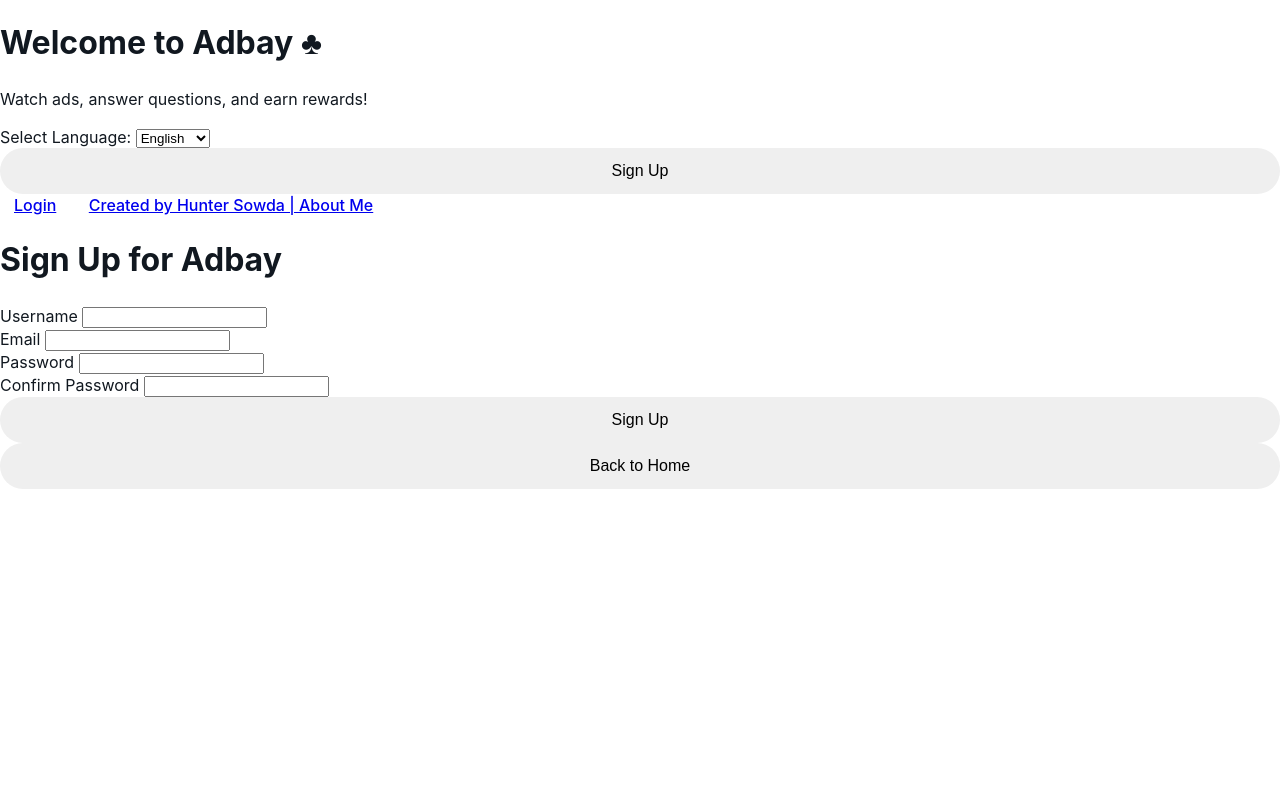
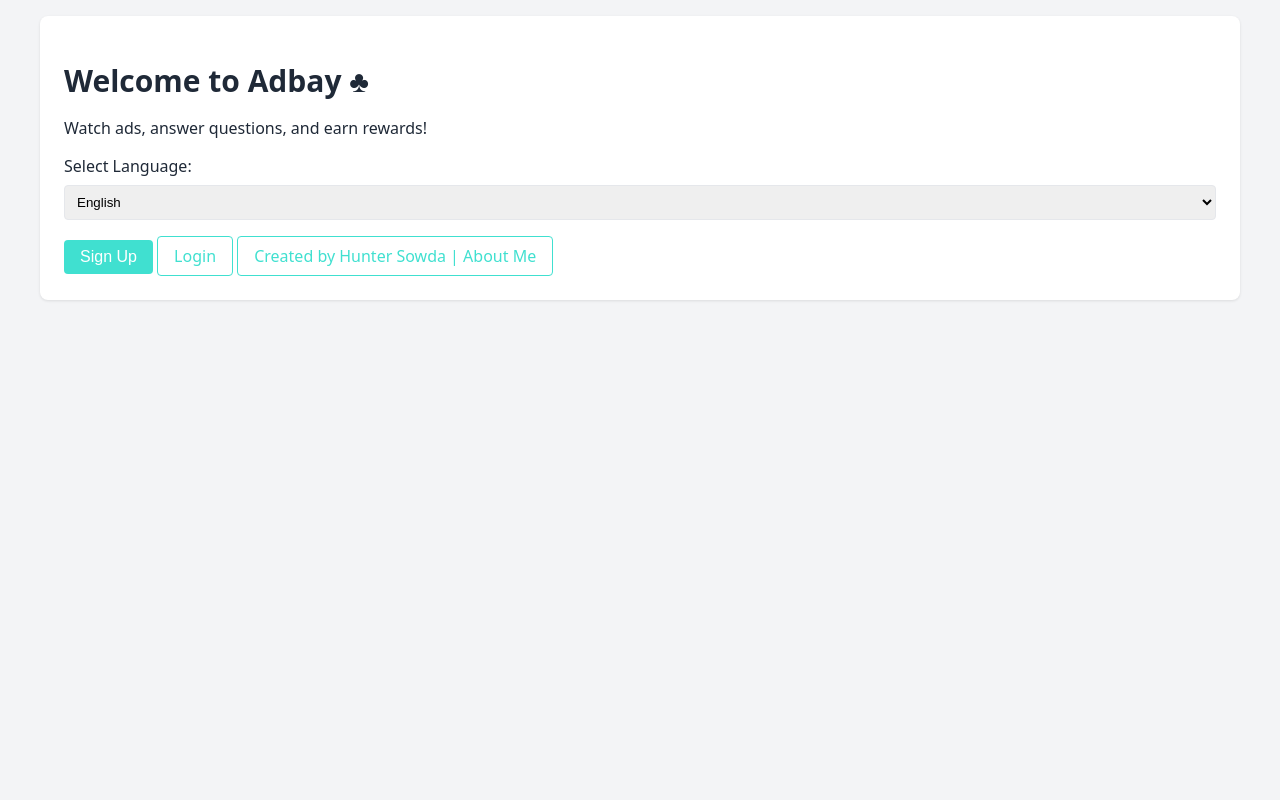
Before and after one commit to hsowda/10282024_1, a Flask app: template templates/index.html in a window 1280 px wide. Run offline with Flask 3, Linux system fonts and the light colour scheme; the template is opened without the code that fills it, so the values that code supplies are empty.

Commit message:
Restored to 'c72aae33575115ca250af9ce8b3fe57a2997a0f5'

```diff
--- a/app.py
+++ b/app.py
@@ -13,7 +13,7 @@ db = SQLAlchemy(model_class=Base)
 app = Flask(__name__)
 login_manager = LoginManager()
 login_manager.init_app(app)
-login_manager.login_view = 'auth'
+login_manager.login_view = 'login'
 login_manager.login_message = 'Please log in to access this page.'
 
 # Configuration
@@ -41,44 +41,38 @@ for lang in ['en', 'es', 'fr']:
 def index():
     if current_user.is_authenticated:
         return redirect(url_for('dashboard'))
-    return redirect(url_for('auth'))
-
-@app.route('/auth')
-def auth():
-    if current_user.is_authenticated:
-        return redirect(url_for('dashboard'))
-    return render_template('auth.html')
+    return render_template('index.html')
 
 @app.route('/dashboard')
 @login_required
 def dashboard():
     return render_template('dashboard.html')
 
-@app.route('/login', methods=['POST'])
+@app.route('/login', methods=['GET', 'POST'])
 def login():
     from models import User
     if current_user.is_authenticated:
         return redirect(url_for('dashboard'))
 
-    email = request.form['email']
-    password = request.form['password']
-    user = User.query.filter_by(email=email).first()
+    if request.method == 'POST':
+        email = request.form['email']
+        password = request.form['password']
+        user = User.query.filter_by(email=email).first()
 
-    if user and check_password_hash(user.password_hash, password):
-        remember = 'remember' in request.form
-        login_user(user, remember=remember)
-        return redirect(url_for('dashboard'))
-    else:
-        flash('Invalid email or password.')
+        if user and check_password_hash(user.password_hash, password):
+            login_user(user)
+            return redirect(url_for('dashboard'))
+        else:
+            flash('Invalid email or password.')
 
-    return redirect(url_for('auth'))
+    return render_template('login.html')
 
 @app.route('/logout', methods=['POST'])
 @login_required
 def logout():
     logout_user()
     flash('You have been logged out.')
-    return redirect(url_for('auth'))
+    return redirect(url_for('index'))
 
 @app.route('/signup', methods=['POST'])
 def signup():
@@ -93,16 +87,16 @@ def signup():
 
     if not all([username, email, password]):
         flash('All fields are required')
-        return redirect(url_for('auth'))
+        return redirect(url_for('index'))
 
     # Check if user exists
     if User.query.filter_by(username=username).first():
         flash('Username already exists')
-        return redirect(url_for('auth'))
+        return redirect(url_for('index'))
 
     if User.query.filter_by(email=email).first():
         flash('Email already registered')
-        return redirect(url_for('auth'))
+        return redirect(url_for('index'))
 
     # Create new user
     user = User(
@@ -121,17 +115,12 @@ def signup():
         db.session.rollback()
         flash('An error occurred. Please try again.')
 
-    return redirect(url_for('auth'))
+    return redirect(url_for('index'))
 
 @app.route('/get_translation/<lang>')
 def get_translation(lang):
     return jsonify(translations.get(lang, translations['en']))
 
-@app.errorhandler(404)
-def not_found_error(error):
-    flash('The page you requested could not be found.')
-    return redirect(url_for('index'))
-
 with app.app_context():
     import models
     db.create_all()
--- a/static/css/styles.css
+++ b/static/css/styles.css
@@ -1,192 +1,207 @@
 :root {
-    --primary-color: #3665f3;
-    --primary-hover: #2b4fb4;
-    --text-color: #111820;
-    --bg-color: #ffffff;
+    --primary-color: #3b82f6;
+    --primary-hover: #2563eb;
+    --text-color: #1f2937;
+    --bg-color: #f3f4f6;
+    --card-bg: #ffffff;
     --border-color: #e5e7eb;
-    --error-color: #e0103a;
+    --modal-overlay: rgba(0, 0, 0, 0.5);
 }
 
+/* Base styles */
 body {
     margin: 0;
-    font-family: -apple-system, BlinkMacSystemFont, 'Segoe UI', Roboto, Oxygen-Sans, Ubuntu, Cantarell, sans-serif;
+    font-family: system-ui, -apple-system, sans-serif;
     color: var(--text-color);
-    background-color: var(--bg-color);
-    line-height: 1.4;
 }
 
-.auth-container {
-    max-width: 400px;
-    margin: 80px auto;
-    padding: 20px;
+.min-h-screen {
+    min-height: 100vh;
 }
 
-.auth-box {
-    background: white;
-    padding: 48px;
-    border-radius: 4px;
-    box-shadow: 0 1px 3px rgba(0, 0, 0, 0.1);
+.bg-gray-100 {
+    background-color: var(--bg-color);
 }
 
-.auth-title {
-    font-size: 28px;
-    text-align: center;
-    margin-bottom: 12px;
-    color: var(--text-color);
-    font-weight: 700;
+.container {
+    max-width: 1200px;
+    margin: 0 auto;
+    padding: 1rem;
 }
 
-.auth-subtitle {
-    text-align: center;
-    margin-bottom: 32px;
-    font-size: 14px;
+/* Card styles */
+.card {
+    background-color: var(--card-bg);
+    padding: 1.5rem;
+    border-radius: 0.5rem;
+    box-shadow: 0 1px 3px rgba(0, 0, 0, 0.1);
+    margin-bottom: 1rem;
 }
 
-.auth-subtitle a {
-    color: var(--primary-color);
-    text-decoration: none;
-    margin-left: 4px;
+/* Typography */
+.title {
+    font-size: 1.875rem;
+    font-weight: bold;
+    margin-bottom: 1rem;
 }
 
-.auth-subtitle a:hover {
-    text-decoration: underline;
+.subtitle {
+    margin-bottom: 1rem;
 }
 
-.auth-form {
-    margin-bottom: 32px;
+/* Form styles */
+.form-group {
+    margin-bottom: 1rem;
 }
 
-.form-input {
+.label {
+    display: block;
+    margin-bottom: 0.5rem;
+}
+
+.input {
     width: 100%;
-    padding: 14px;
+    padding: 0.5rem;
     border: 1px solid var(--border-color);
-    border-radius: 8px;
-    margin-bottom: 16px;
-    font-size: 16px;
+    border-radius: 0.25rem;
     box-sizing: border-box;
 }
 
-.form-input:focus {
-    outline: none;
-    border-color: var(--primary-color);
-    box-shadow: 0 0 0 2px rgba(54, 101, 243, 0.2);
+/* Button styles */
+.button {
+    padding: 0.5rem 1rem;
+    border-radius: 0.25rem;
+    cursor: pointer;
+    border: none;
+    font-size: 1rem;
+    text-decoration: none;
+    display: inline-block;
 }
 
-.button {
-    width: 100%;
-    padding: 14px;
-    border: none;
-    border-radius: 24px;
-    font-size: 16px;
-    cursor: pointer;
-    transition: background-color 0.2s;
-    font-weight: 500;
-}
-
-.button.continue {
-    background: var(--primary-color);
+.button.primary {
+    background-color: turquoise;
     color: white;
 }
 
-.button.continue:hover {
-    background: var(--primary-hover);
+.button.primary:hover {
+    background-color: #30d5c8;
 }
 
-.stay-signed {
-    display: flex;
-    align-items: center;
-    margin: 20px 0;
-    gap: 8px;
+.button.secondary {
+    background-color: transparent;
+    border: 1px solid turquoise;
+    color: turquoise;
 }
 
-.stay-signed input[type="checkbox"] {
-    width: 18px;
-    height: 18px;
-    margin: 0;
-    border: 1px solid var(--border-color);
-    border-radius: 4px;
+.button-group {
+    margin-top: 1rem;
 }
 
-.stay-signed label {
-    font-size: 14px;
+/* Ad Container styles */
+.ad-container {
+    width: 100%;
+    max-width: 600px;
+    margin: 1rem auto;
+    background-color: var(--bg-color);
+    border-radius: 0.5rem;
+    overflow: hidden;
+}
+
+/* Modal styles */
+.modal {
+    position: fixed;
+    top: 0;
+    left: 0;
+    width: 100%;
+    height: 100%;
+    background-color: var(--modal-overlay);
+    display: flex;
+    justify-content: center;
+    align-items: center;
+    z-index: 1000;
+}
+
+.modal-content {
+    background-color: var(--card-bg);
+    border-radius: 0.5rem;
+    width: 90%;
+    max-width: 800px;
+    max-height: 90vh;
+    overflow: hidden;
+    position: relative;
+}
+
+.modal-header {
+    padding: 1rem;
+    display: flex;
+    justify-content: space-between;
+    align-items: center;
+    border-bottom: 1px solid var(--border-color);
+}
+
+.modal-header h2 {
+    margin: 0;
+    font-size: 1.5rem;
+}
+
+.modal-close {
+    background: none;
+    border: none;
+    font-size: 1.5rem;
+    cursor: pointer;
+    padding: 0.5rem;
     color: var(--text-color);
 }
 
-.divider {
-    text-align: center;
-    position: relative;
-    margin: 32px 0;
+.modal-body {
+    padding: 1rem;
 }
 
-.divider::before,
-.divider::after {
-    content: '';
-    position: absolute;
-    top: 50%;
-    width: 45%;
-    height: 1px;
-    background: var(--border-color);
+/* Watch Now button styles */
+.watch-now-button {
+    background-color: turquoise;
+    color: white;
+    padding: 0.5rem 1rem;
+    border-radius: 0.25rem;
+    cursor: pointer;
+    border: none;
+    font-size: 1rem;
+    margin: 0.5rem;
+    title: "Trending";
 }
 
-.divider::before {
-    left: 0;
+.watch-now-button:hover {
+    background-color: #30d5c8;
 }
 
-.divider::after {
-    right: 0;
+/* Utility classes */
+.hidden {
+    display: none;
 }
 
-.divider span {
-    background: white;
-    padding: 0 16px;
-    color: #666;
-    font-size: 14px;
+/* Alert styles */
+.alert {
+    padding: 1rem;
+    margin-bottom: 1rem;
+    border-radius: 0.25rem;
 }
 
-.social-button {
-    display: flex;
-    align-items: center;
-    justify-content: center;
-    width: 100%;
-    padding: 14px;
-    margin-bottom: 16px;
-    border: 1px solid var(--border-color);
-    border-radius: 24px;
-    background: white;
-    cursor: pointer;
-    font-size: 16px;
-    gap: 16px;
-    transition: background-color 0.2s;
-}
-
-.social-button:hover {
-    background: #f8f8f8;
-}
-
-.social-button img {
-    width: 20px;
-    height: 20px;
-}
-
-.alert {
-    background: #fff4f4;
-    border: 1px solid var(--error-color);
-    color: var(--error-color);
-    padding: 12px;
-    border-radius: 4px;
-    margin: 16px auto;
-    max-width: 400px;
-    font-size: 14px;
-    text-align: center;
-}
-
-@media (max-width: 480px) {
-    .auth-container {
-        margin: 20px auto;
-        padding: 16px;
+/* Responsive design */
+@media (max-width: 640px) {
+    .container {
+        padding: 0.5rem;
     }
 
-    .auth-box {
-        padding: 32px 24px;
+    .card {
+        padding: 1rem;
+    }
+
+    .title {
+        font-size: 1.5rem;
+    }
+
+    .modal-content {
+        width: 95%;
+        margin: 1rem;
     }
 }
--- a/static/js/main.js
+++ b/static/js/main.js
@@ -6,13 +6,12 @@ async function loadTranslations(lang) {
     try {
         const response = await fetch(`/get_translation/${lang}`);
         if (!response.ok) {
-            console.warn(`Failed to load translations for ${lang}`);
-            return;
+            return; // Silently return on error
         }
         translations = await response.json();
         updatePageTranslations();
     } catch (error) {
-        console.warn(`Error loading translations: ${error.message}`);
+        return; // Silently handle all errors
     }
 }
 
@@ -21,21 +20,89 @@ function updatePageTranslations() {
     elements.forEach(element => {
         const key = element.getAttribute('data-translate');
         if (translations[key]) {
-            if (element.tagName.toLowerCase() === 'input' && element.type === 'submit') {
-                element.value = translations[key];
-            } else {
             element.textContent = translations[key];
         }
+    });
 }
+
+// Section toggling
+function toggleSections(section) {
+    const welcomeSection = document.getElementById('welcome-section');
+    const signupSection = document.getElementById('signup-section');
+
+    if (!welcomeSection || !signupSection) {
+        return; // Silently return if sections don't exist
+    }
+
+    welcomeSection.classList.toggle('hidden', section === 'signup');
+    signupSection.classList.toggle('hidden', section !== 'signup');
+}
+
+// Modal handling
+function createModal(title, iframeSrc) {
+    try {
+        const modal = document.createElement('div');
+        modal.className = 'modal';
+        modal.innerHTML = `
+            <div class="modal-content">
+                <div class="modal-header">
+                    <h2>${title}</h2>
+                    <button class="modal-close">&times;</button>
+                </div>
+                <div class="modal-body">
+                    <iframe
+                        src="${iframeSrc}"
+                        width="600"
+                        height="400"
+                        frameborder="0"
+                        allowfullscreen
+                        allow="accelerometer; autoplay; clipboard-write; encrypted-media; gyroscope; picture-in-picture"
+                        style="border: none; width: 100%; height: 400px;">
+                    </iframe>
+                </div>
+            </div>
+        `;
+
+        document.body.appendChild(modal);
+
+        const closeButton = modal.querySelector('.modal-close');
+        if (closeButton) {
+            closeButton.onclick = () => modal.remove();
+        }
+
+        window.onclick = (event) => {
+            if (event.target === modal) {
+                modal.remove();
+            }
+        };
+    } catch (error) {
+        return; // Silently handle modal errors
+    }
+}
+
+// Initialize watch now buttons
+function initializeWatchNowButtons() {
+    const watchButtons = document.querySelectorAll('.watch-now-button[data-src]');
+    watchButtons.forEach(button => {
+        button.addEventListener('click', () => {
+            const title = button.getAttribute('data-title') || 'Watch Now';
+            const iframeSrc = button.getAttribute('data-src');
+            if (iframeSrc) {
+                createModal(title, iframeSrc);
+            }
+        });
     });
 }
 
 // Initialize language handling
 function initializeLanguageHandling() {
-    try {
+    // Get stored language preference from localStorage or default to 'en'
     currentLanguage = localStorage.getItem('preferred_language') || 'en';
+
+    // Load translations for the current language
     loadTranslations(currentLanguage);
 
+    // Try to initialize language selector if present
     const languageSelect = document.getElementById('language');
     if (languageSelect) {
         languageSelect.value = currentLanguage;
@@ -45,147 +112,71 @@ function initializeLanguageHandling() {
             loadTranslations(currentLanguage);
         });
     }
-    } catch (error) {
-        console.warn('Language selector initialization error:', error.message);
-    }
 }
 
-// Form validation
-function validateEmail(email) {
-    const re = /^[^\s@]+@[^\s@]+\.[^\s@]+$/;
-    return re.test(email.toLowerCase());
-}
+// Initialize signup form
+function initializeSignupForm() {
+    const signupForm = document.getElementById('signup-form');
+    if (!signupForm) return; // Silently return if form doesn't exist
 
-// Auth mode toggling
-function toggleAuthMode(event) {
-    event.preventDefault();
-    const loginForm = document.getElementById('login-form');
-    const registerForm = document.getElementById('register-form');
-    const authTitle = document.querySelector('.auth-title');
-    const authSubtitle = document.querySelector('.auth-subtitle');
+    signupForm.addEventListener('submit', function(e) {
+        const passwordInput = document.getElementById('password');
+        const confirmPasswordInput = document.getElementById('confirmPassword');
 
-    if (!loginForm || !registerForm || !authTitle || !authSubtitle) {
-        console.warn('Required elements not found');
+        if (!passwordInput || !confirmPasswordInput) {
+            e.preventDefault();
             return;
         }
 
-    // Reset forms
-    loginForm.reset();
-    registerForm.reset();
-
-    // Reset two-step login state
-    const passwordGroup = document.getElementById('login-password-group');
-    const continueBtn = document.getElementById('continue-btn');
-    const signinBtn = document.getElementById('signin-btn');
-    if (passwordGroup) passwordGroup.style.display = 'none';
-    if (continueBtn) continueBtn.style.display = 'block';
-    if (signinBtn) signinBtn.style.display = 'none';
-
-    if (loginForm.style.display !== 'none') {
-        loginForm.style.display = 'none';
-        registerForm.style.display = 'block';
-        authTitle.setAttribute('data-translate', 'create_account_title');
-        authTitle.textContent = translations['create_account_title'] || 'Create an account';
-        authSubtitle.innerHTML = `
-            <span data-translate="already_have_account">Already have an account?</span>
-            <a href="#" onclick="toggleAuthMode(event)" data-translate="signin_link">Sign in</a>
-        `;
-    } else {
-        loginForm.style.display = 'block';
-        registerForm.style.display = 'none';
-        authTitle.setAttribute('data-translate', 'signin_title');
-        authTitle.textContent = translations['signin_title'] || 'Sign in to your account';
-        authSubtitle.innerHTML = `
-            <span data-translate="new_to_adbay">New to Adbay?</span>
-            <a href="#" onclick="toggleAuthMode(event)" data-translate="create_account">Create account</a>
-        `;
-    }
-    updatePageTranslations();
-}
-
-// Two-step login handling
-function continueAuth() {
-    const emailInput = document.getElementById('login-email');
-    const passwordGroup = document.getElementById('login-password-group');
-    const continueBtn = document.getElementById('continue-btn');
-    const signinBtn = document.getElementById('signin-btn');
-
-    if (!emailInput || !passwordGroup || !continueBtn || !signinBtn) {
-        console.warn('Required elements not found');
+        if (!passwordInput.value || !confirmPasswordInput.value) {
+            e.preventDefault();
+            alert('Please fill in all password fields!');
             return;
         }
 
-    // Validate email
-    if (!emailInput.value || !validateEmail(emailInput.value)) {
-        emailInput.classList.add('error');
-        const alert = document.createElement('div');
-        alert.className = 'alert';
-        alert.textContent = 'Please enter a valid email address';
-        emailInput.parentNode.insertBefore(alert, emailInput.nextSibling);
+        if (passwordInput.value !== confirmPasswordInput.value) {
+            e.preventDefault();
+            alert('Passwords do not match!');
             return;
         }
 
-    // Remove any existing error messages
-    const existingAlert = emailInput.parentNode.querySelector('.alert');
-    if (existingAlert) {
-        existingAlert.remove();
+        if (passwordInput.value.length < 8) {
+            e.preventDefault();
+            alert('Password must be at least 8 characters long!');
+            return;
         }
-    emailInput.classList.remove('error');
+    });
+}
 
-    // Show password field and switch buttons
-    passwordGroup.style.display = 'block';
-    continueBtn.style.display = 'none';
-    signinBtn.style.display = 'block';
+// Initialize login form
+function initializeLoginForm() {
+    const loginForm = document.querySelector('form[action*="login"]');
+    if (!loginForm) return; // Silently return if form doesn't exist
 
-    // Focus password field
-    document.getElementById('login-password')?.focus();
+    loginForm.addEventListener('submit', function(e) {
+        const emailInput = document.getElementById('email');
+        const passwordInput = document.getElementById('password');
+
+        if (!emailInput?.value || !passwordInput?.value) {
+            e.preventDefault();
+            alert('Please fill in all fields!');
+            return;
+        }
+    });
 }
 
 // Main initialization
 document.addEventListener('DOMContentLoaded', function() {
     try {
+        // Initialize language handling first
         initializeLanguageHandling();
 
-        // Initialize form validation
-        const loginForm = document.getElementById('login-form');
-        const registerForm = document.getElementById('register-form');
-
-        if (loginForm) {
-            loginForm.addEventListener('submit', function(e) {
-                const emailInput = document.getElementById('login-email');
-                const passwordInput = document.getElementById('login-password');
-
-                if (!emailInput?.value || !passwordInput?.value) {
-                    e.preventDefault();
-                    alert('Please fill in all fields');
+        // Initialize other components
+        initializeSignupForm();
+        initializeLoginForm();
+        initializeWatchNowButtons();
+    } catch (error) {
+        // Silently handle initialization errors
+        return;
     }
 });
-        }
-
-        if (registerForm) {
-            registerForm.addEventListener('submit', function(e) {
-                const passwordInput = document.getElementById('register-password');
-                const confirmPasswordInput = document.getElementById('register-confirm-password');
-
-                if (!passwordInput?.value || !confirmPasswordInput?.value) {
-                    e.preventDefault();
-                    alert('Please fill in all password fields');
-                    return;
-                }
-
-                if (passwordInput.value !== confirmPasswordInput.value) {
-                    e.preventDefault();
-                    alert('Passwords do not match');
-                    return;
-                }
-
-                if (passwordInput.value.length < 8) {
-                    e.preventDefault();
-                    alert('Password must be at least 8 characters long');
-                }
-            });
-        }
-    } catch (error) {
-        console.warn('Initialization error:', error.message);
-    }
-});
```
Also changed, not shown: static/translations/en.json (+1 -14 lines), templates/auth.html (deleted, +0 -127 lines). Lines whose indentation alone changed are shown as unchanged.
